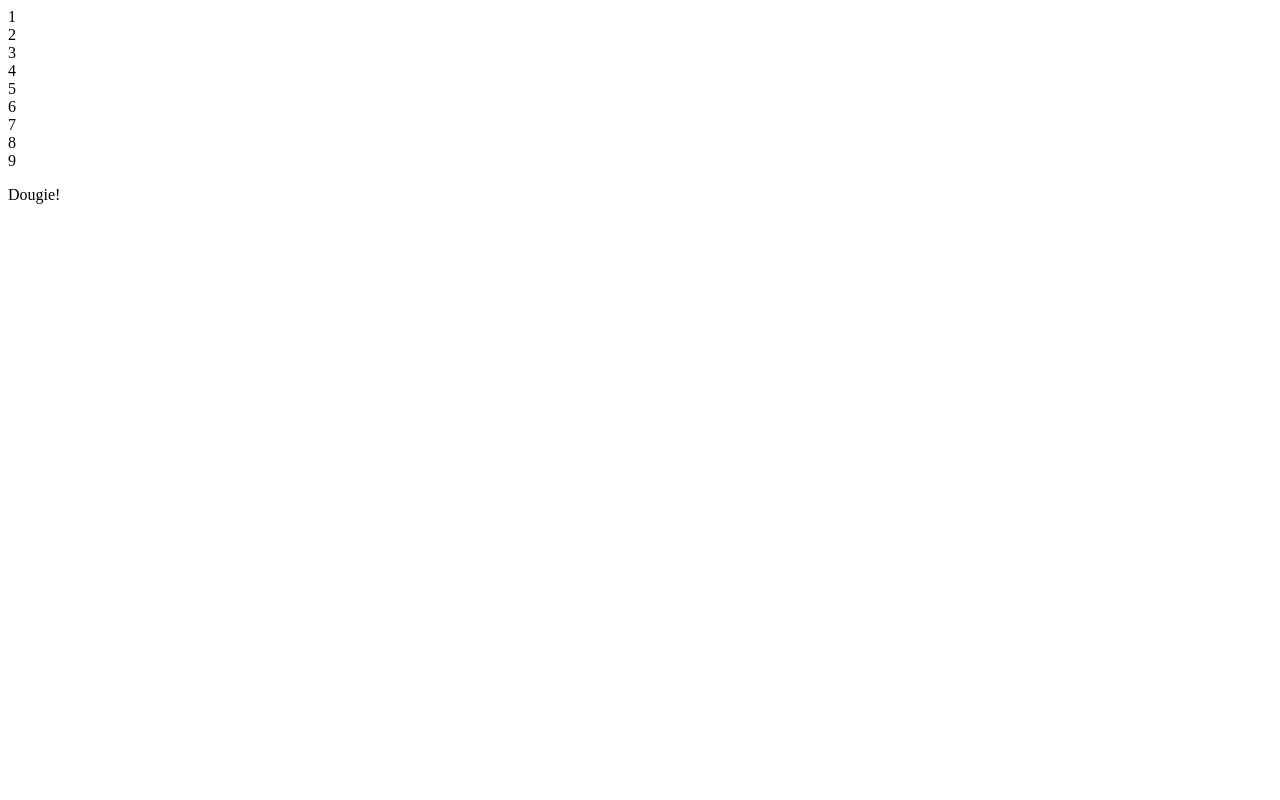
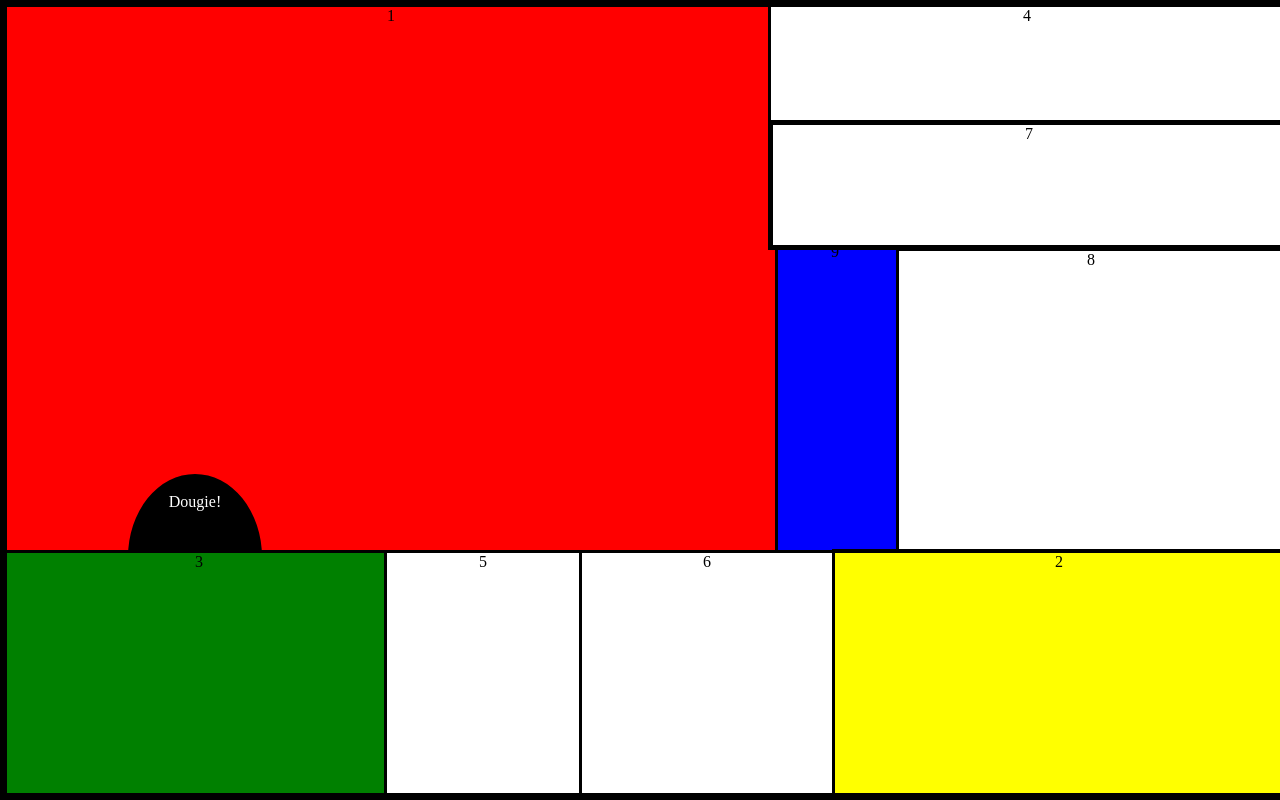
Before and after one commit to Pegamoose-G/doug, a plain HTML site: page projects/Project3/index.html in a window 1280 px wide. Drawn offline with Linux system fonts and the light colour scheme; a web font is replaced by a local one.

Commit message:
Adding second attempt with styles applied to the full viewable area, not set dimensions.

```diff
--- a/projects/Project3/index.html
+++ b/projects/Project3/index.html
@@ -5,7 +5,7 @@
     <meta http-equiv="X-UA-Compatible" content="IE=edge">
     <meta name="viewport" content="width=device-width, initial-scale=1.0">
     <title>Project 3</title>
-    <link rel="stylesheet" href="style.css">
+    <link rel="stylesheet" href="./style.css">
     <link rel="stylesheet" href="https://fonts.googleapis.com/css?family=Mansalva">
 </head>
 <body>
--- a/projects/Project3/style.css
+++ b/projects/Project3/style.css
@@ -0,0 +1,144 @@
+body {
+    font-family: Mansalva;
+    font-size: medium;
+    text-align: center;
+    margin: 0;
+    padding: 0;
+    width: 100vw;
+    height: 100vh;
+    border: 10px;
+}
+
+#box1 {
+    position: fixed;
+    width: 60vw;
+    height: 70vh;
+    top: 0px;
+    left: 0px;
+    background-color: red;
+    border-top: 7px solid black;
+    border-left: 7px solid black;
+    border-right: 3px solid black;
+    border-bottom: 3px solid black;
+}
+
+#box2 {
+    position: fixed;
+    width: 35vw;
+    height: 30vh;
+    bottom: 0vh;
+    left: 65vw;
+    background-color: yellow;
+    border-top: 4px solid black;
+    border-left: 3px solid black;
+    border-right: 3px solid black;
+    border-bottom: 7px solid black;
+    z-index: 2;
+}
+
+#box3 {
+    position: fixed;
+    width: 30vw;
+    height: 30vh;
+    bottom: 0px;
+    left: 0px;
+    background-color: green;
+    border-top: 3px solid black;
+    border-left: 7px solid black;
+    border-right: 3px solid black;
+    border-bottom: 7px solid black;
+    z-index: 2;
+}
+
+#box4 {
+    position: fixed;
+    width: 40vw;
+    height: 15vh;
+    top: 0px;
+    left: 60vw;
+    background-color: white;
+    border-top: 7px solid black;
+    border-left: 3px solid black;
+    border-right: 7px solid black;
+    border-bottom: 3px solid black;
+}
+
+#box5 {
+    position: fixed;
+    width: 15vw;
+    height: 30vh;
+    bottom: 0px;
+    left: 30vw;
+    background-color: white;
+    border-top: 3px solid black;
+    border-left: 3px solid black;
+    border-right: 3px solid black;
+    border-bottom: 7px solid black;
+    z-index: 2;
+}
+#box6 {
+    position: fixed;
+    width: 20vw;
+    height: 30vh;
+    bottom: 0px;
+    left: 45vw;
+    background-color: white;
+    border-top: 3px solid black;
+    border-left: 3px solid black;
+    border-right: 3px solid black;
+    border-bottom: 7px solid black;
+}
+
+#box7 {
+    position: fixed;
+    width: 40vw;
+    height: 15vh;
+    top: 15vh;
+    left: 60vw;
+    background-color: white;
+    border: 5px solid black;
+    z-index: 1;
+}
+
+#box8 {
+    position: fixed;
+    width: 30vw;
+    height: 40vh;
+    top: 31vh;
+    left: 70vw;
+    background-color: white;
+    border-top: 3px solid black;
+    border-left: 3px solid black;
+    border-right: 10px solid black;
+    border-bottom: 3px solid black;
+}
+
+#box9 {
+    position: fixed;
+    width: 10vw;
+    height: 40vh;
+    top: 30vh;
+    left: 60vw;
+    background-color: blue;
+    border-top: 3px solid black;
+    border-left: 3px solid black;
+    border-right: 3px solid black;
+    border-bottom: 3px solid black;
+    z-index: -1;
+}
+
+#name {
+    position: fixed;
+    width: 10vw;
+    height: 20vh;
+    bottom: 20vh;
+    left: 10vw;
+    color: white;
+
+    border-radius: 100%;
+    background-color: black;
+    border-top: 3px solid black;
+    border-left: 3px solid black;
+    border-right: 3px solid black;
+    border-bottom: 3px solid black;
+}
```
